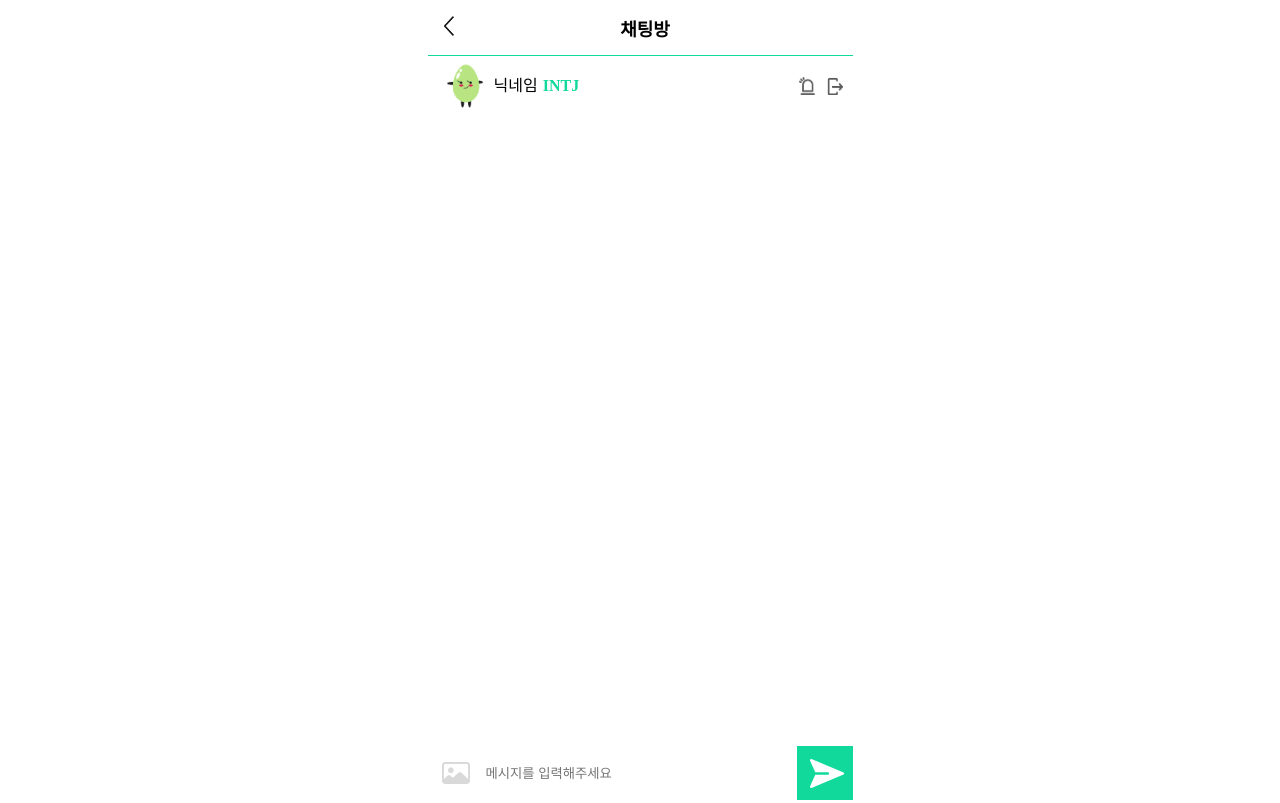
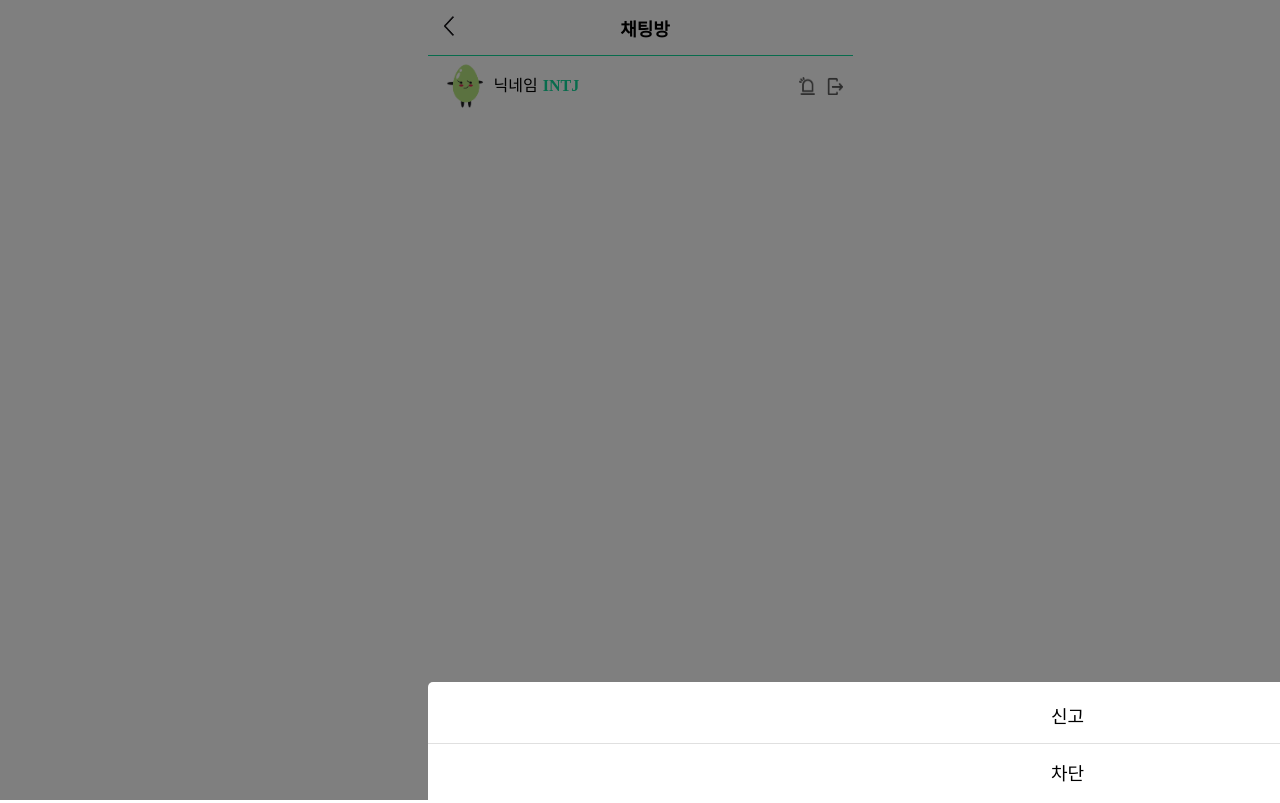
Before and after one commit to ATTI-UMC/ATTI-frontend, a React (Vite) app: page /chatroom in a window 1280 px wide. Both pictures are taken after a click on the picture 806 px from the left and 86 px from the top of the page. Built offline with nearby package versions, Linux system fonts and the light colour scheme.

Commit message:
feat: 하단시트 모달 UI 구현

```diff
--- /dev/null
+++ b/src/components/chat/BottomSheet.jsx
@@ -0,0 +1,37 @@
+import React from "react";
+import styled from "styled-components";
+
+const BottomSheet = ({ isVisible, onClose, children }) => (
+  <>
+    <Overlay isVisible={isVisible} onClick={onClose} />
+    <Sheet isVisible={isVisible}>
+      {children}
+    </Sheet>
+  </>
+
+);
+
+export default BottomSheet;
+
+const Overlay = styled.div`
+  position: fixed;
+  top: 0;
+  left: 0;
+  width: 100%;
+  height: 100%;
+  background-color: rgba(0, 0, 0, 0.5);
+  display: ${({ isVisible }) => (isVisible ? 'block' : 'none') };
+  z-index: 1000;
+`
+
+const Sheet = styled.div`
+  position: fixed;
+  bottom: 0;
+  width: 100%;
+  background-color: #fff;
+  border-top-right-radius: 5px;
+  border-top-left-radius: 5px;
+  transition: transform 0.3s ease-in-out;
+  transform: translateY(${({ isVisible }) => (isVisible ? '0' : '100%')});
+  z-index: 1001;
+`
--- a/src/components/chat/Info.jsx
+++ b/src/components/chat/Info.jsx
@@ -1,10 +1,18 @@
-import React from "react";
+import React, { useState } from "react";
 import styled from "styled-components";
 import INTJ from "../../assets/images/INTJ.png"
 import button_exit from "../../assets/images/button_exit.png"
 import button_report from "../../assets/images/button_report.png"
+import BottomSheet from "./BottomSheet";
+import TextButton from "./TextButton";
+const Info = () => {
+  const [isSheetVisible, setIsSheetVisible] = useState(false);
 
-const Info = () => (
+  const toggleSheet = () => {
+    setIsSheetVisible(!isSheetVisible);
+  }
+
+  return(
     <Container>
       <InfoWrapper>
         <MBTIIcon src = { INTJ }/>
@@ -12,11 +20,16 @@ const Info = () => (
         <MBTI>INTJ</MBTI>
       </InfoWrapper>
       <IconsWrapper>
-      <Icon src={ button_report } alt="report"/>
+        <Icon src={ button_report } alt="report" onClick={toggleSheet}/>
         <Icon src={ button_exit } alt="exit"/>
       </IconsWrapper>
+      <BottomSheet isVisible={isSheetVisible} onClose={toggleSheet}>
+        <TextButton onClick={() => alert('신고')}>신고</TextButton>
+        <TextButton onClick={() => alert('차단')}>차단</TextButton>
+      </BottomSheet>
     </Container>
-);
+  )
+};
 
 export default Info;
 
--- /dev/null
+++ b/src/components/chat/TextButton.jsx
@@ -0,0 +1,30 @@
+import React from "react";
+import styled from "styled-components";
+
+const TextButton = ({ onClick, children }) => (
+  <Button onClick={onClick}>{children}</Button>
+);
+
+export default TextButton;
+
+const Button = styled.button`
+  width: 100%;
+  padding: 15px;
+  font-size: 18px;
+  background: none;
+  border: none;
+  text-align: center;
+  cursor: pointer;
+
+  &:hover {
+    background-color: #f0f0f0;
+  }
+
+  &:first-child {
+    margin-top: 5px;
+  }
+
+  &:not(:last-child) {
+    border-bottom: 1px solid #e0e0e0;
+  }
+`
```
Lines whose indentation alone changed are shown as unchanged.
